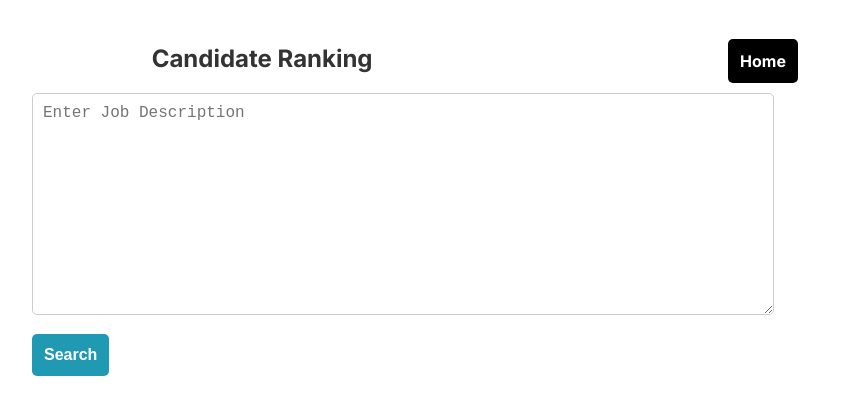
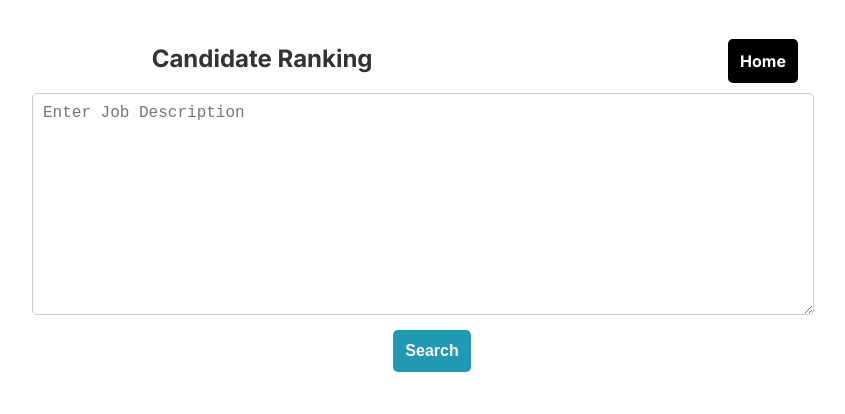
Before and after one commit to mohitadhikari123/smartRecruit, a Next.js app: page /ranking in a window 1280 px wide. Shown: the top 414 px of the page, without its empty margins (208-1053 px from the left). Built offline with nearby package versions, Linux system fonts and the light colour scheme.

Commit message:
Update ranking.module.css

```diff
--- a/src/styles/ranking.module.css
+++ b/src/styles/ranking.module.css
@@ -5,6 +5,10 @@
     border-radius: 10px;
     text-align: left;
     margin: auto;
+}
+.PageContainer{
+    display: flex;
+    flex-direction: column;
 }
 
 .title {
@@ -16,7 +20,7 @@
 }
 
 .textarea {
-    width: 90%;
+    width: 95%;
     height: 200px;
     padding: 10px;
     border: 1px solid #ccc;
@@ -36,6 +40,7 @@
     font-weight: bold;
     cursor: pointer;
     transition: all 0.3s ease-in-out, transform 0.2s;
+    margin : auto;
 }
 
 .submitButton:hover {
```
